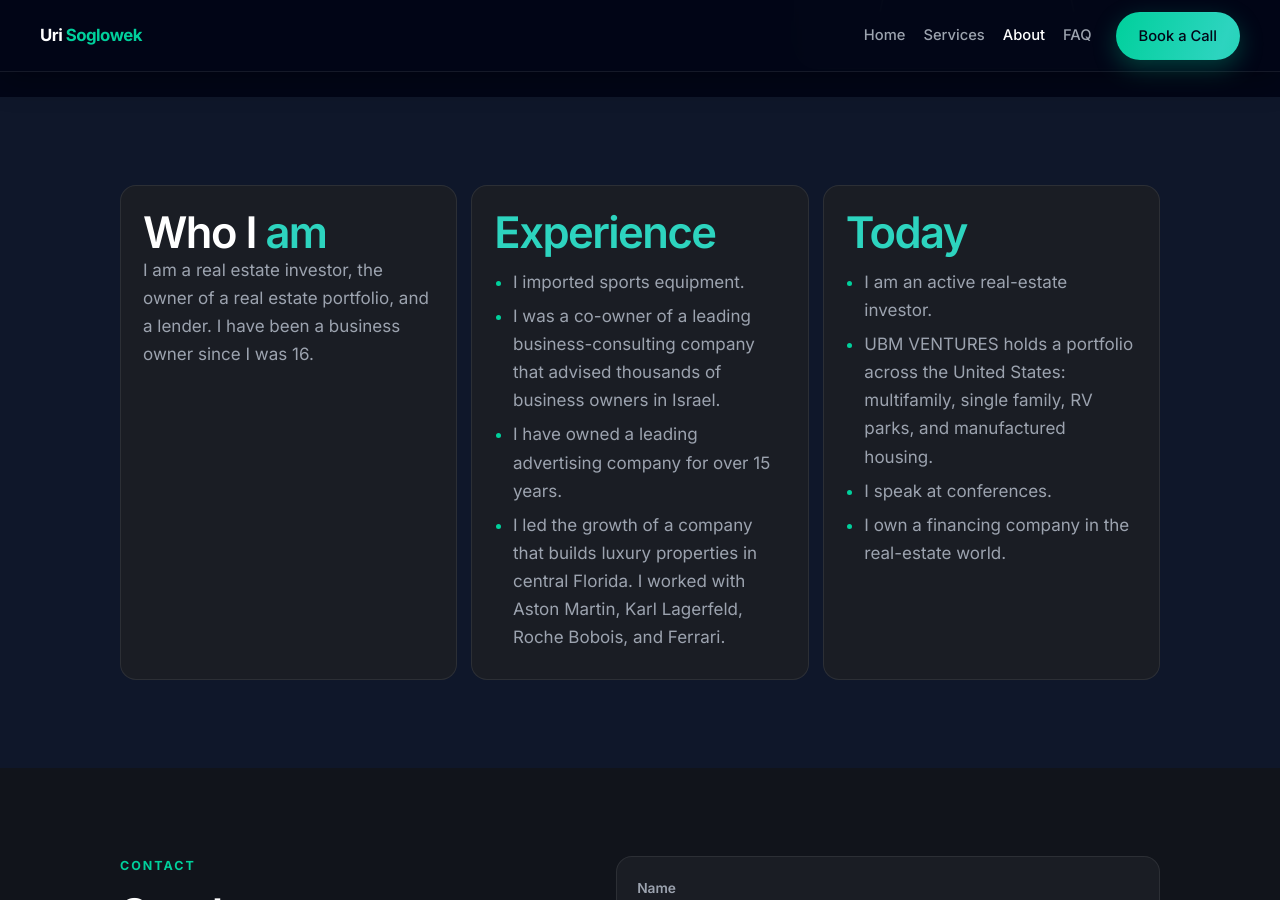
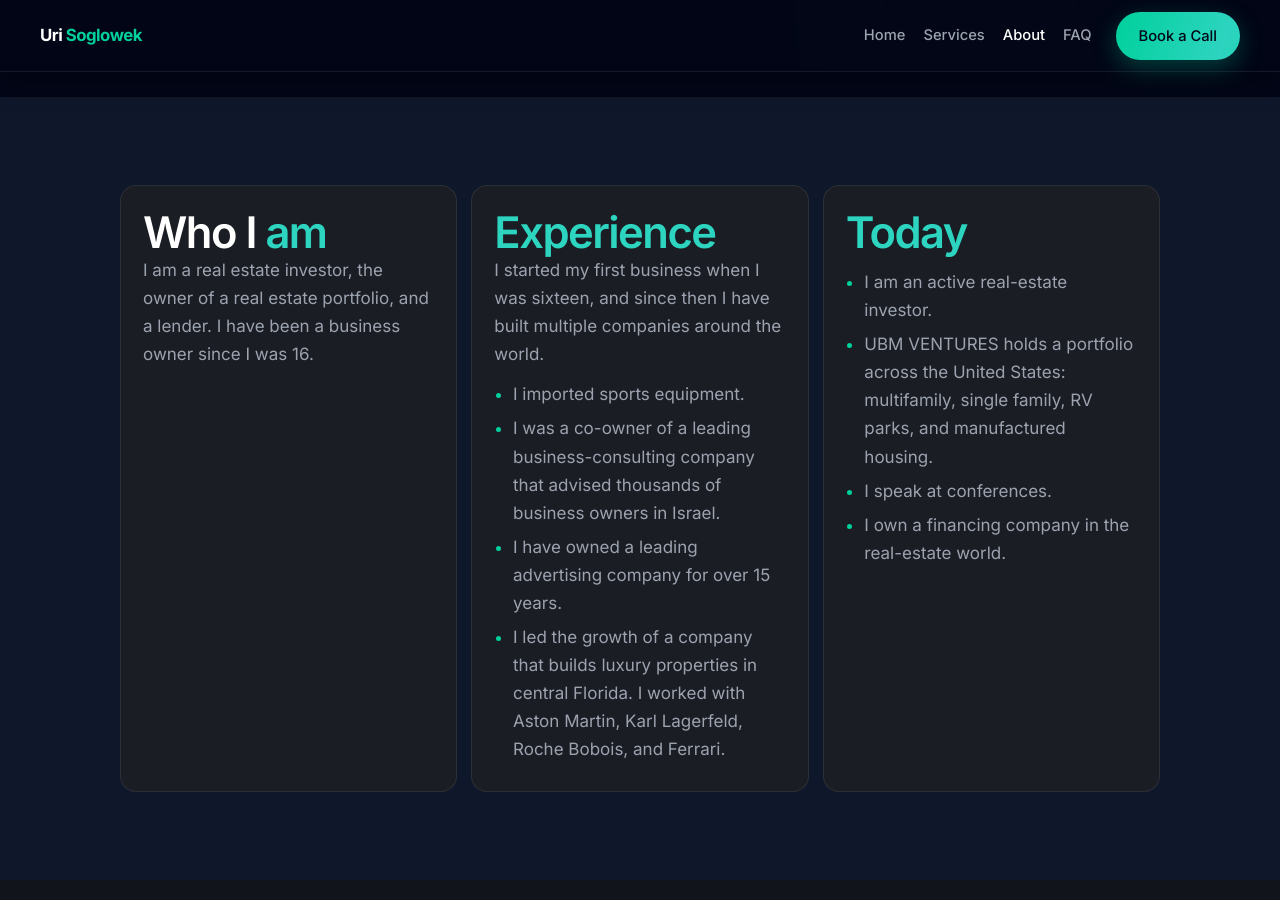
Before and after one commit to urisoglowek-ui/real_estate, a Jekyll site: the page uri/v2/about.html, which Jekyll copies as it is, in a window 1280 px wide and 900 px high, scrolled down 525 px. Built offline with Jekyll 4.4.1, drawn with Linux system fonts in a browser that asks for light colours.

Commit message:
Lead Experience with the first business at sixteen.
The line follows Uri's wording: a first business at sixteen, then multiple companies around the world. The four facts already in that list stay.

Co-authored-by: urisoglowek-ui <urisoglowek-ui@users.noreply.github.com>

```diff
--- a/uri/v2/about.html
+++ b/uri/v2/about.html
@@ -43,6 +43,7 @@
       </article>
       <article class="card reveal">
         <h2><span class="hl">Experience</span></h2>
+        <p>I started my first business when I was sixteen, and since then I have built multiple companies around the world.</p>
         <ul>
           <li>I imported sports equipment.</li>
           <li>I was a co-owner of a leading business-consulting company that advised thousands of business owners in Israel.</li>
```
